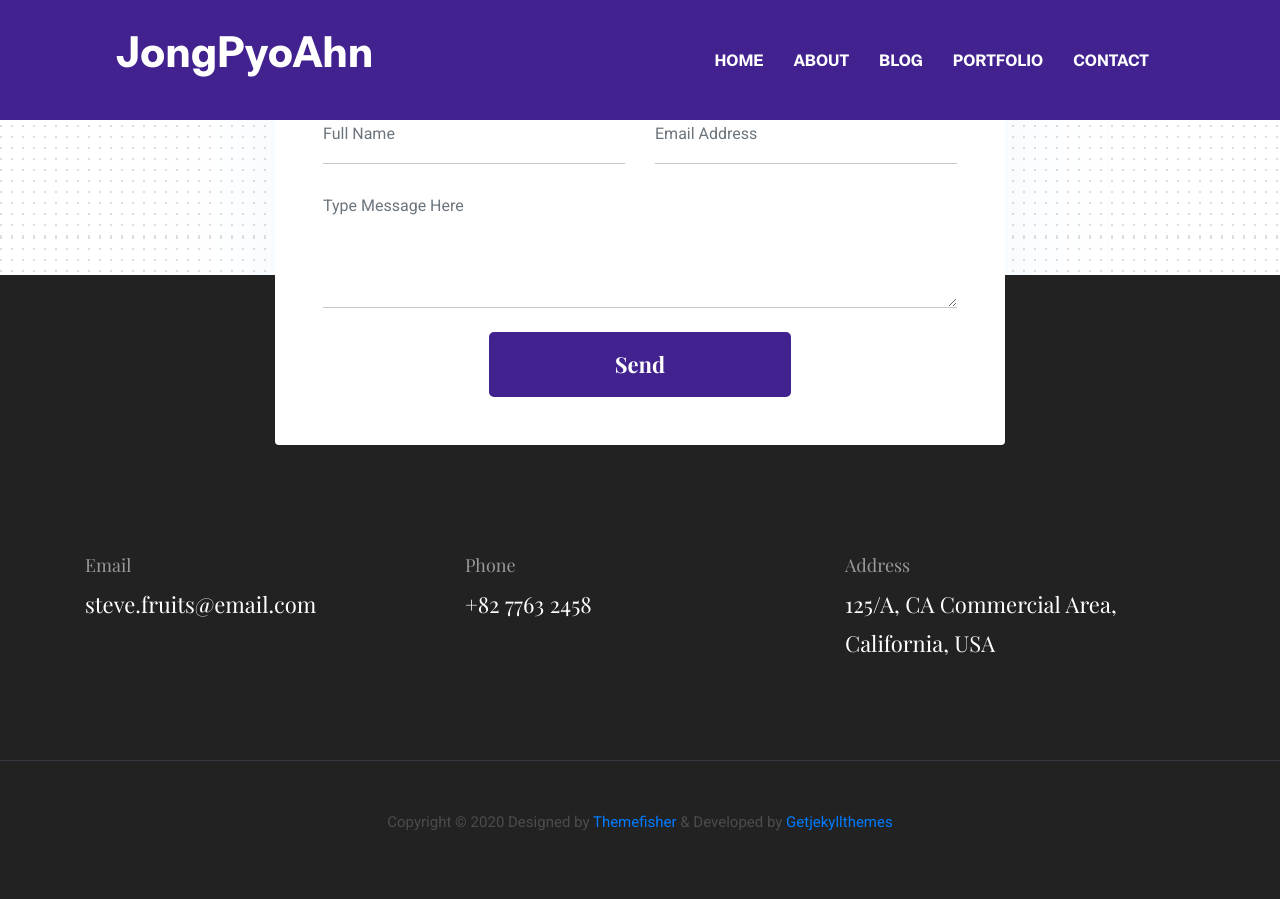
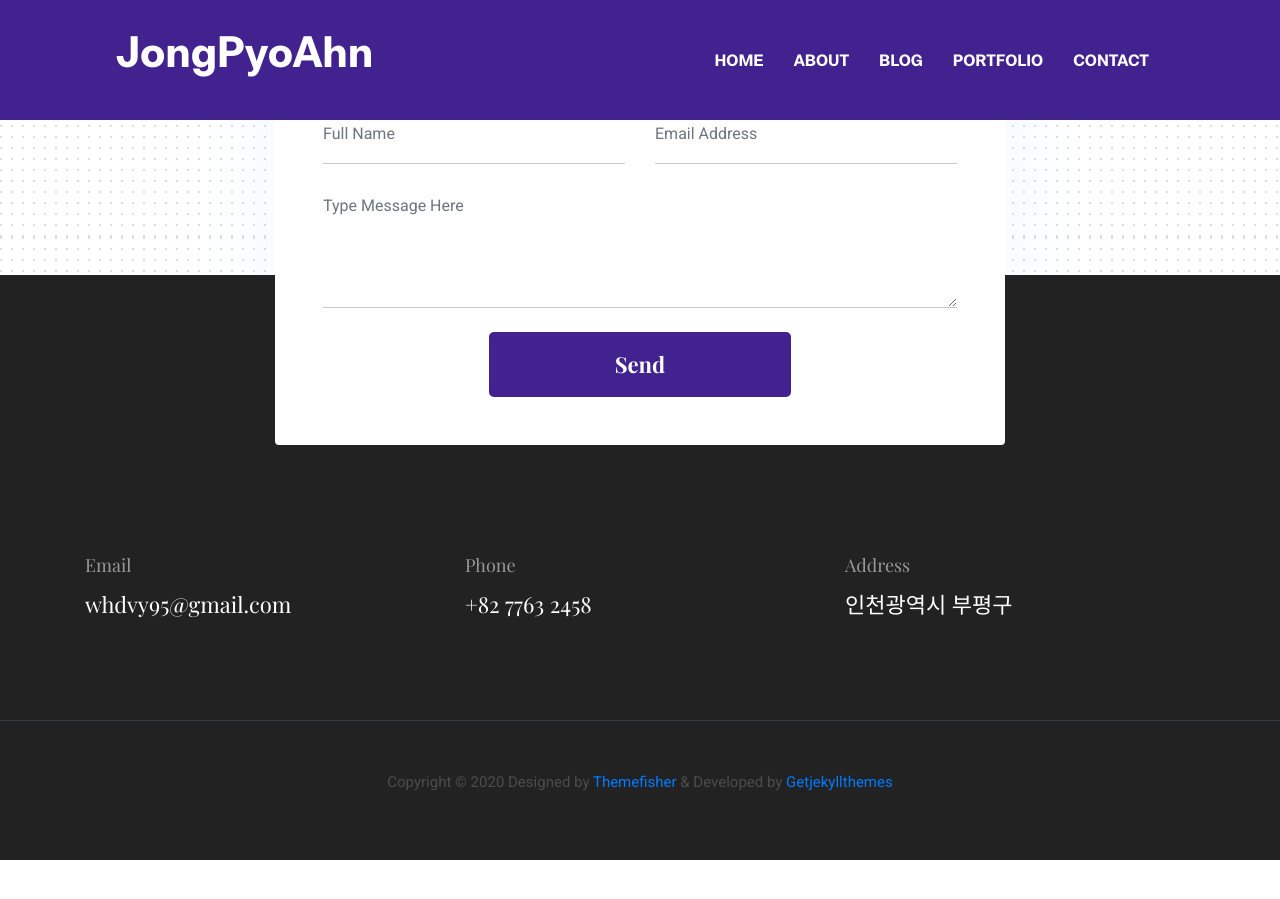
Before and after one commit to JongPyoAhn/JongPyoAhn.github.io, a Jekyll site: the page built from index.html, in a window 1280 px wide and 900 px high, scrolled down 6488 px. Built offline with Jekyll 4.4.1, drawn with Linux system fonts in a browser that asks for light colours; after the commit the page ends 7348 px from its top, so only the background shows below that.

Commit message:
ㅇㅇ
ㅇㅇ

```diff
--- a/_data/settings.yml
+++ b/_data/settings.yml
@@ -5,9 +5,9 @@ title: JongPyoAhn
 logo:
 author: themefisher
 description: this is meta description
-email: steve.fruits@email.com
+email: whdvy95@gmail.com
 phone: +82 7763 2458
-address: 125/A, CA Commercial Area, California, USA
+address: 인천광역시 부평구
 copyright: Copyright &copy; 2020 Designed by [Themefisher](https://themefisher.com) & Developed by [Getjekyllthemes](https://getjekyllthemes.com)
 
 menu:
```
